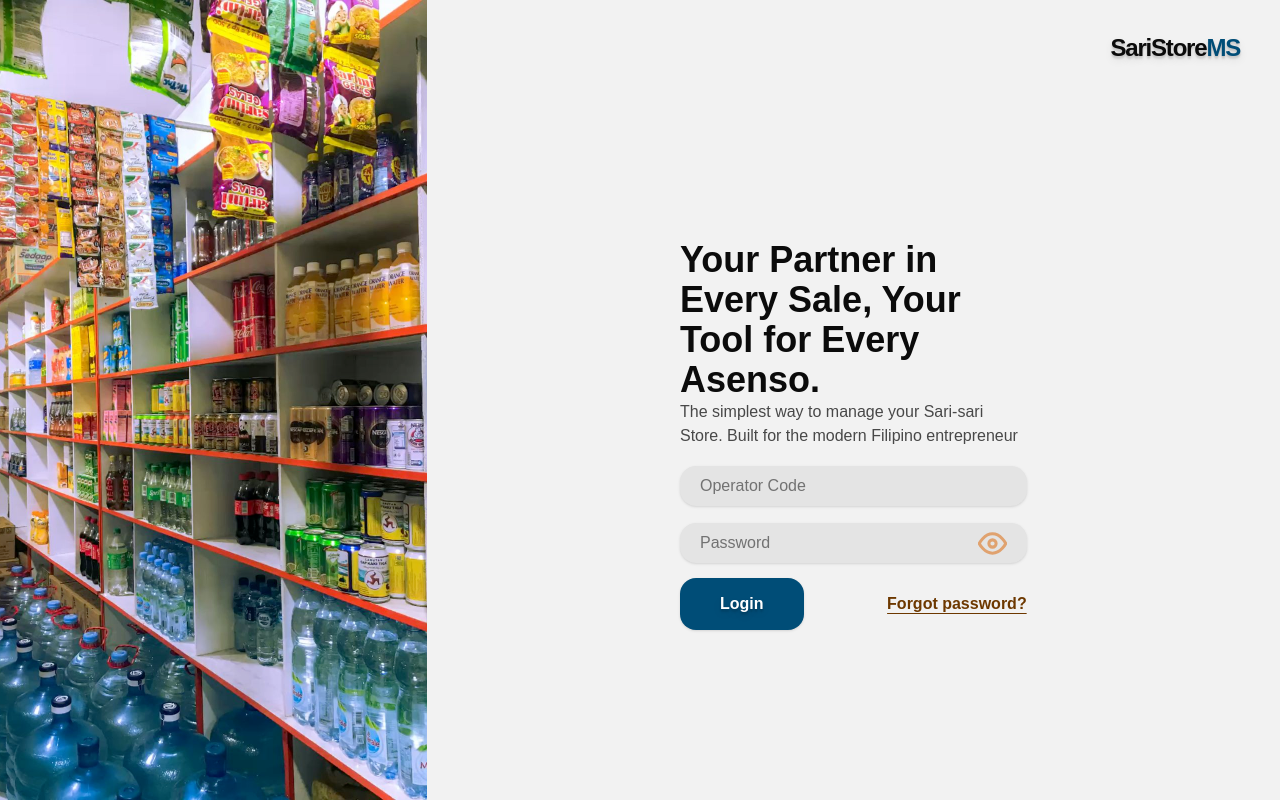
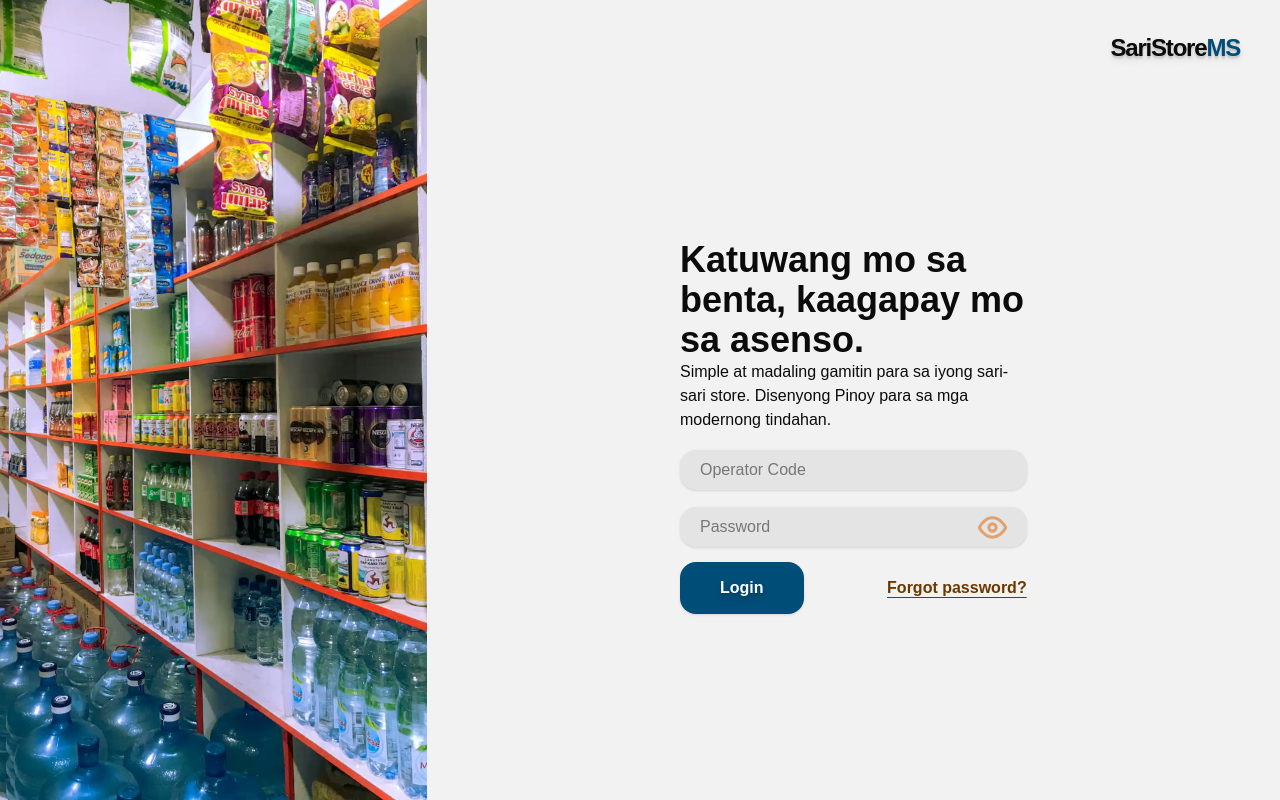
Before and after one commit to dev-MichaelJohn/SariStore-MS, a React (Vite) app in the folder client/: page /login in a window 1280 px wide. Built offline with nearby package versions, Linux system fonts and the light colour scheme.

Commit message:
added regional messages on login

```diff
--- a/client/src/pages/login/components/loginSide.tsx
+++ b/client/src/pages/login/components/loginSide.tsx
@@ -1,17 +1,64 @@
-import { type ChangeEvent, type SubmitEvent, useState } from "react";
+import { type ChangeEvent, type SubmitEvent, useState, useEffect } from "react";
 import { type AppResponse } from "../../../types/AppResponse";
 import toast from "react-hot-toast";
 import eyeOff from "../../../assets/svg/eye-off.svg";
 import eyeOn from "../../../assets/svg/eye.svg";
-import axios, { AxiosError } from "axios";
+import axios from "axios";
 
 type LoginCredentials = {
     operatorCode: string,
     password: string
 };
 
+const regionalMessages = [
+    {
+        language: "Tagalog",
+        hero: "Katuwang mo sa benta, kaagapay mo sa asenso.",
+        sub: "Simple at madaling gamitin para sa iyong sari-sari store. Disenyong Pinoy para sa mga modernong tindahan."
+    },
+    {
+        language: "Cebuano",
+        hero: "Kauban nimo sa benta, kaagapay nimo sa asenso.",
+        sub: "Simple ug sayon gamiton para sa imong sari-sari store. Disenyong Pinoy para sa mga modernong tindahan."
+    },
+    {
+        language: "Ilocano",
+        hero: "Kadduam iti lako, katulungam iti asenso.",
+        sub: "Laka ken nalitnget nga usaren para iti sari-sari store-mo. Disenyo a Pinoy para iti moderno a sabsabali a tindahan."
+    },
+    {
+        language: "Hiligaynon",
+        hero: "Kaupod mo sa benta, kaagapay mo sa asenso.",
+        sub: "Simple kag mahapos gamiton para sa imo sari-sari store. Disenyo nga Pinoy para sa mga moderno nga tindahan."
+    },
+    {
+        language: "Bikolano",
+        hero: "Kaiba mo sa benta, kaagapay mo sa asenso.",
+        sub: "Simple asin madaling gamiton para sa saimong sari-sari store. Disenyong Pinoy para sa mga modernong tindahan."
+    },
+    {
+        language: "Waray-Waray",
+        hero: "Kabulig mo ha benta, kaagapay mo ha asenso.",
+        sub: "Simple ngan masayod gamiton para han imo sari-sari store. Disenyo nga Pinoy para ha mga moderno nga tindahan."
+    },
+    {
+        language: "Kapampangan",
+        hero: "Kayabe mu king benta, saup mu king panyulung.",
+        sub: "Simple at madaling gamitan para king kekang sari-sari store. Disenyong Pinoy para karing modernong tindahan."
+    },
+    {
+        language: "Pangasinan",
+        hero: "Kadduam ed benta, kaagapay mo ed asenso.",
+        sub: "Mainomay ya usaren para ed sari-sari store mo. Disenyong Pinoy para ed saray modernong tindahan."
+    }
+];
+
 const LoginSide = () => {
+    const [index, setIndex] = useState(0);
+    const [fade, setFade] = useState(true);
+
     const [revealPassword, setRevealPassword] = useState(false);
+    const [onSubmit, setOnSubmit] = useState(false);
 
     const [loginData, setLoginData] = useState<LoginCredentials>({
         operatorCode: "",
@@ -23,22 +70,46 @@ const LoginSide = () => {
         setLoginData((prev) => ({...prev, [name]: value}));
     };
 
-    const handleLoginSubmit = (e: SubmitEvent<HTMLFormElement>) => {
+    const handleLoginSubmit = async(e: SubmitEvent<HTMLFormElement>) => {
         e.preventDefault();
-         try {
-            const response = axios.post("http://localhost:5000/api/v1/auth/login", { ...loginData });
-         } catch(error) {
-            if(error instanceof AxiosError) {
+
+        try {
+            setOnSubmit((prev) => !prev);
+            const response = await axios.post("http://localhost:5000/api/v1/auth/login", { ...loginData });
+
+            setOnSubmit((prev) => !prev);
+        } catch(error) {
+            if(axios.isAxiosError(error)) {
                 const payload: AppResponse = error.response?.data;
-                if(!payload) toast.error("Undefined Error!");
-                toast.error(payload?.errors);
+                const finalMessage = payload?.message
+                    || error.response?.statusText
+                    || "Something went wrong. Please try again!";
+
+                toast.error(finalMessage);
+            } else {
+                toast.error("An unexpected error occured.");
             }
-         }
+
+            setOnSubmit((prev) => !prev);
+        }
     };
 
     const handleRevealPassword = () => {
         setRevealPassword((prev) => !prev);
-    }
+    };
+
+    useEffect(() => {
+        const timer = setInterval(() => {
+            setFade(false);
+
+            setTimeout(() => {
+                setFade(true);
+                setIndex((prevIndex) => (prevIndex + 1) % regionalMessages.length);
+            }, 1000);
+        }, 10000);
+
+        return () => clearInterval(timer);
+    }, []);
 
     return (
         <div className="relative flex flex-col flex-1 items-center justify-center h-dvh bg-(--bg)">
@@ -50,20 +121,20 @@ const LoginSide = () => {
             </div>
 
             <form className="flex flex-col self-center justify-around items-start h-1/2 w-1/2 p-10" onSubmit={handleLoginSubmit}>
-                <h1 className="text-4xl text-(--text) font-extrabold">
-                    Your Partner in Every Sale, Your Tool for Every Asenso.
+                <h1 className={`text-4xl text-(--text) font-extrabold transition-opacity duration-500 ease-in-out ${(fade) ? "opacity-100" : "opacity-0"}`}>
+                    {regionalMessages[index].hero}
                 </h1>
-                <p className="text-(--text-muted) font-light">
-                    The simplest way to manage your Sari-sari Store. Built for the modern Filipino entrepreneur
+                <p className={`text-(--text) font-light transition-opacity duration-500 ease-in-out ${(fade) ? "opacity-100" : "opacity-0"}`}>
+                    {regionalMessages[index].sub}
                 </p>
 
                 <div className="flex flex-col justify-evenly h-1/2 w-full">
                     <div className="flex items-center shadow-sm rounded-2xl p-5 h-1/4 w-full bg-(--bg-dark)">
-                        <input type="text" name="operatorCode" value={loginData.operatorCode} placeholder="Operator Code" className="w-full outline-0"
+                        <input type="text" name="operatorCode" value={loginData.operatorCode} placeholder="Operator Code" className={`w-full outline-0 ${(onSubmit) ? "text-(--text-muted)" : "text-(--text)"}`} disabled={onSubmit}
                             onChange={handleChange} />
                     </div>
                     <div className="flex justify-between items-center shadow-sm rounded-2xl p-5 h-1/4 w-full bg-(--bg-dark)">
-                        <input type={(revealPassword) ? "text" : "password"} name="password" value={loginData.password} placeholder="Password" className="w-full outline-0"
+                        <input type={(revealPassword) ? "text" : "password"} name="password" value={loginData.password} placeholder="Password" className={`w-full outline-0 ${(onSubmit) ? "text-(--text-muted)" : "text-(--text)"}`} disabled={onSubmit}
                             onChange={handleChange} />
                         <button type="button" className="bg-green" onClick={handleRevealPassword}>
                             <img alt="eye icon" src={(revealPassword) ? eyeOff : eyeOn} />
```
